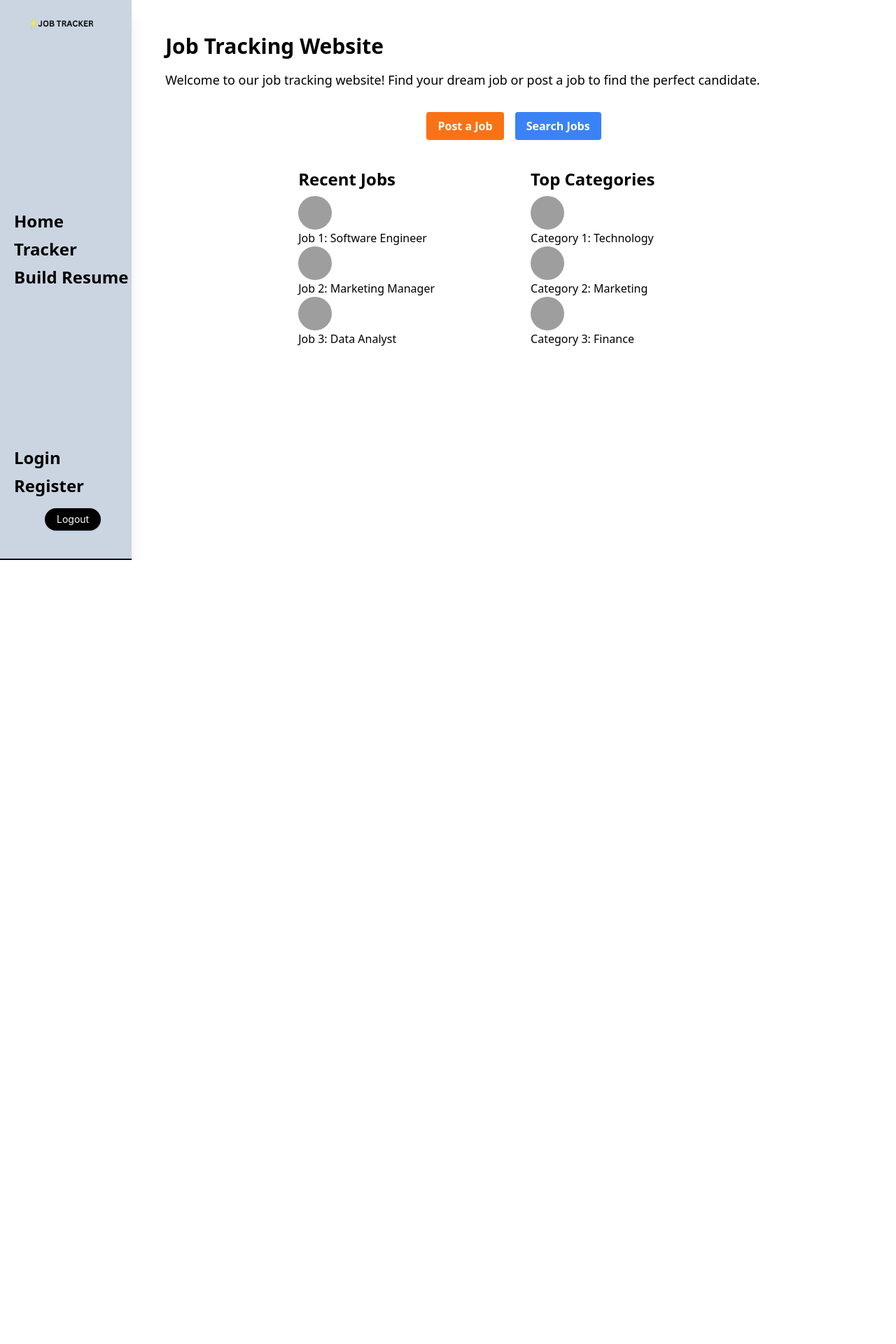
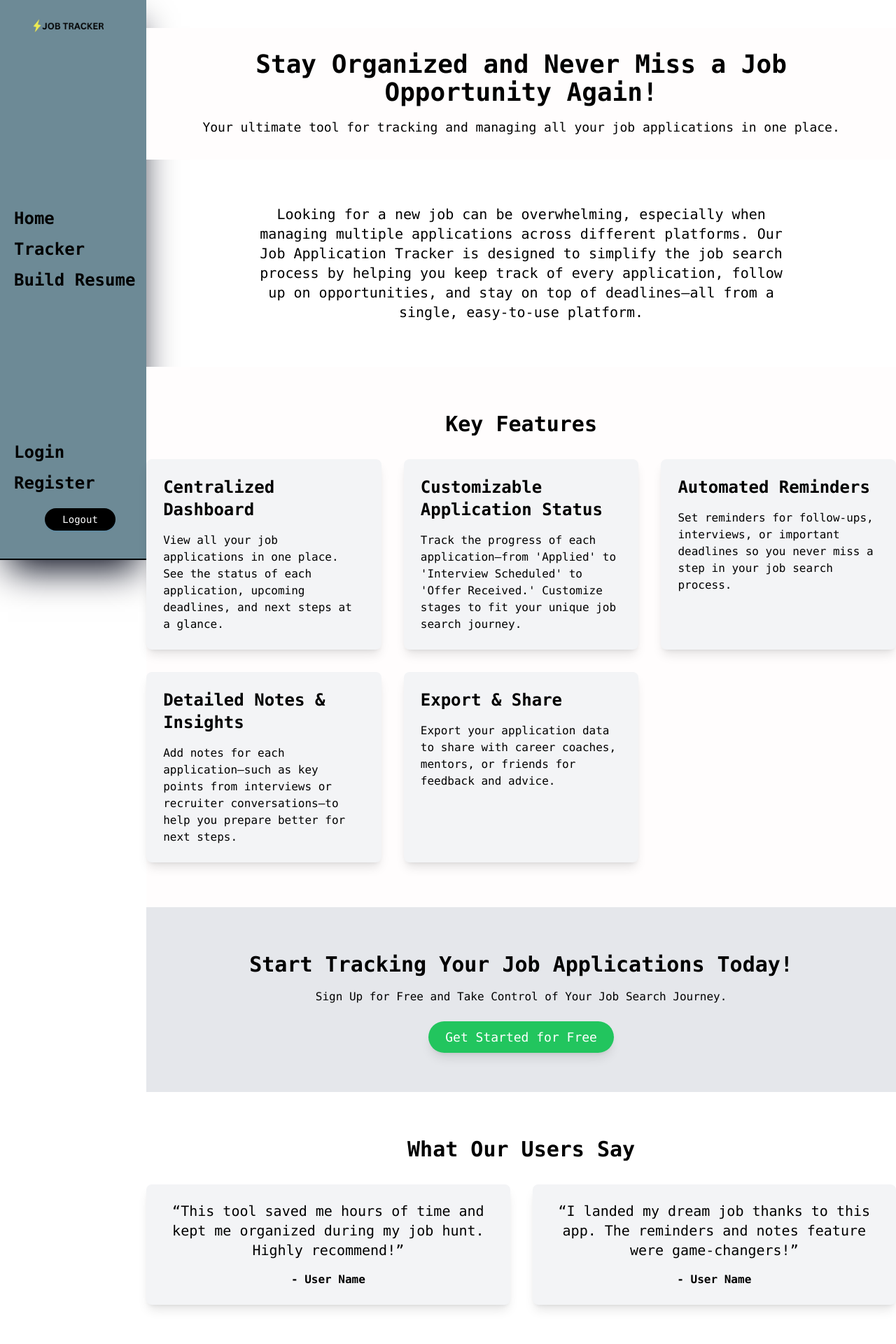
Before and after one commit to VarnanGupta/Job-Tracker, a React (Vite) app in the folder Frontend/: page / in a window 1280 px wide. Shown: the top 1920 px of the page at 70% size. Before the commit the page ends 800 px from the top, so only its background shows below. Built offline with nearby package versions, Linux system fonts and the light colour scheme; grey boxes are pictures that could not be loaded.

Commit message:
home page changed , edit functionality left still !

```diff
--- a/Frontend/src/Components/Navbar/Navbar.jsx
+++ b/Frontend/src/Components/Navbar/Navbar.jsx
@@ -5,22 +5,22 @@ import { Button } from "antd";
 function Navbar() {
 
   return (
-    <div className="md:h-full md:w-[200px] bg-slate-300 shadow-xl border-b-2 border-black flex md:flex-col justify-between">
+    <div className="md:h-full md:w-[250px] bg-[#6D8A96] shadow-2xl shadow-slate-950 border-b-2 border-black flex md:flex-col justify-between">
       {/* <p className="text-2xl font-bold mt-7 ml-10
       ">jobTracker</p> */}
       <img src="/logo.png" alt="" className=""/>
 
-      <nav className="flex md:flex-col gap-2 text-2xl font-bold ml-5">
+      <nav className="flex md:flex-col gap-3 text-2xl font-semibold font-mono ml-5">
         <NavLink to={"/"}>Home</NavLink>
         <NavLink to={"/tracker"}>Tracker</NavLink>
         <NavLink to={""}>Build Resume</NavLink>
       </nav>
-      <nav className="flex md:flex-col gap-2 text-2xl font-bold ml-5 mb-10">
+      <nav className="flex md:flex-col gap-3 text-2xl font-semibold font-mono ml-5 mb-10">
         <NavLink to={"/login"}>Login</NavLink>
         <NavLink to={"/register"}>Register</NavLink>
         <Button
         type="primary"
-        className=" bg-black text-white rounded-3xl p-3 px-4 mt-2 mx-11"
+        className=" bg-black text-white font-mono flex justify-center rounded-3xl p-3 px-4 mt-2 mx-11"
         >
         Logout
       </Button>
--- a/Frontend/src/Pages/Home/Home.jsx
+++ b/Frontend/src/Pages/Home/Home.jsx
@@ -1,55 +1,134 @@
-import React from "react";
 
 function Home() {
+  const features = [
+    {
+      title: "Centralized Dashboard",
+      description:
+        "View all your job applications in one place. See the status of each application, upcoming deadlines, and next steps at a glance.",
+    },
+    {
+      title: "Customizable Application Status",
+      description:
+        "Track the progress of each application—from 'Applied' to 'Interview Scheduled' to 'Offer Received.' Customize stages to fit your unique job search journey.",
+    },
+    {
+      title: "Automated Reminders",
+      description:
+        "Set reminders for follow-ups, interviews, or important deadlines so you never miss a step in your job search process.",
+    },
+    {
+      title: "Detailed Notes & Insights",
+      description:
+        "Add notes for each application—such as key points from interviews or recruiter conversations—to help you prepare better for next steps.",
+    },
+    {
+      title: "Export & Share",
+      description:
+        "Export your application data to share with career coaches, mentors, or friends for feedback and advice.",
+    },
+  ];
+
+  const testimonials = [
+    {
+      quote:
+        "This tool saved me hours of time and kept me organized during my job hunt. Highly recommend!",
+      name: "User Name",
+    },
+    {
+      quote:
+        "I landed my dream job thanks to this app. The reminders and notes feature were game-changers!",
+      name: "User Name",
+    },
+  ];
   return (
     <>
-    <div className="container mx-auto p-4 pt-6 md:p-6 lg:p-12">
-      <h1 className="text-3xl font-bold mb-4">Job Tracking Website</h1>
-      <p className="text-lg mb-8">Welcome to our job tracking website! Find your dream job or post a job to find the perfect candidate.</p>
-      <div className="flex flex-wrap justify-center mb-4">
-        <button className="bg-orange-500 hover:bg-orange-700 text-white font-bold py-2 px-4 rounded">
-          Post a Job
-        </button>
-        <button className="bg-blue-500 hover:bg-blue-700 text-white font-bold py-2 px-4 rounded ml-4">
-          Search Jobs
-        </button>
+    <div>
+      {/* HEADER */}
+    <header className="container bg-[#fffdfd]  p-8 font-mono font-normal text-black mt-[40px]">
+      <div className="container mx-auto text-center">
+        <h1 className="text-4xl font-bold">
+          Stay Organized and Never Miss a Job Opportunity Again!
+        </h1>
+        <p className="mt-4 text-lg">
+          Your ultimate tool for tracking and managing all your job applications
+          in one place.
+        </p>
       </div>
-      <div className="flex flex-wrap justify-center mb-4">
-        <div className="w-full md:w-1/2 xl:w-1/3 p-6">
-          <h2 className="text-2xl font-bold mb-2">Recent Jobs</h2>
-          <ul>
-            <li>
-              <img src="https://picsum.photos/200/300" alt="Job 1" className="w-12 h-12 rounded-full mr-4" />
-              <span>Job 1: Software Engineer</span>
-            </li>
-            <li>
-              <img src="https://picsum.photos/200/301" alt="Job 2" className="w-12 h-12 rounded-full mr-4" />
-              <span>Job 2: Marketing Manager</span>
-            </li>
-            <li>
-              <img src="https://picsum.photos/200/302" alt="Job 3" className="w-12 h-12 rounded-full mr-4" />
-              <span>Job 3: Data Analyst</span>
-            </li>
-          </ul>
-        </div>
-        <div className="w-full md:w-1/2 xl:w-1/3 p-6">
-          <h2 className="text-2xl font-bold mb-2">Top Categories</h2>
-          <ul>
-            <li>
-              <img src="https://picsum.photos/200/303" alt="Category 1" className="w-12 h-12 rounded-full mr-4" />
-              <span>Category 1: Technology</span>
-            </li>
-            <li>
-              <img src="https://picsum.photos/200/304" alt="Category 2" className="w-12 h-12 rounded-full mr-4" />
-              <span>Category 2: Marketing</span>
-            </li>
-            <li>
-              <img src="https://picsum.photos/200/305" alt="Category 3" className="w-12 h-12 rounded-full mr-4" />
-              <span>Category 3: Finance</span>
-            </li>
-          </ul>
+    </header>
+
+    {/* Intro */}
+    <section className="py-16 font-mono font-normal">
+      <div className="container mx-auto text-center">
+        <p className="text-xl max-w-3xl mx-auto">
+          Looking for a new job can be overwhelming, especially when managing
+          multiple applications across different platforms. Our Job Application
+          Tracker is designed to simplify the job search process by helping you
+          keep track of every application, follow up on opportunities, and stay
+          on top of deadlines—all from a single, easy-to-use platform.
+        </p>
+      </div>
+    </section>
+
+    {/* Key Features */}
+    <section className="bg-[#fffdfd] py-16 font-mono">
+      <div className="container mx-auto">
+        <h2 className="text-3xl font-bold text-center mb-8">Key Features</h2>
+        <div className="grid grid-cols-1 md:grid-cols-2 lg:grid-cols-3 gap-8">
+          {features.map((feature, index) => (
+            <div
+              key={index}
+              className="bg-gray-100 p-6 rounded-lg shadow-lg"
+            >
+              <h3 className="text-2xl font-semibold mb-4">{feature.title}</h3>
+              <p>{feature.description}</p>
+            </div>
+          ))}
         </div>
       </div>
+    </section>
+
+    {/* Start Tracking Your Job Applications Today! */}
+    <section className="bg-gray-200 text-black py-16 font-mono">
+      <div className="container mx-auto text-center">
+        <h2 className="text-3xl font-bold mb-4">
+          Start Tracking Your Job Applications Today!
+        </h2>
+        <p className="mb-8">
+          Sign Up for Free and Take Control of Your Job Search Journey.
+        </p>
+        <a
+          href="#"
+          className="bg-green-500 text-white px-6 py-3 rounded-full text-lg shadow-lg hover:bg-green-400 transition duration-300"
+        >
+          Get Started for Free
+        </a>
+      </div>
+    </section>
+
+    {/* testimonials */}
+    <section className="py-16 font-mono">
+      <div className="container mx-auto text-center">
+        <h2 className="text-3xl font-bold mb-8">What Our Users Say</h2>
+        <div className="grid grid-cols-1 md:grid-cols-2 gap-8">
+          {testimonials.map((testimonial, index) => (
+            <div
+              key={index}
+              className="bg-gray-100 p-6 rounded-lg shadow-lg"
+            >
+              <p className="text-xl">“{testimonial.quote}”</p>
+              <p className="mt-4 font-semibold">- {testimonial.name}</p>
+            </div>
+          ))}
+        </div>
+      </div>
+    </section>
+
+    {/* FOOTER */}
+    <footer className="bg-gray-800 text-white py-8 font-mono">
+      <div className="container mx-auto text-center">
+        <p>&copy; 2024 Job Application Tracker. All rights reserved.</p>
+      </div>
+    </footer>
     </div>
     </>
   )
--- a/Frontend/src/Pages/Tracker/JobModal.jsx
+++ b/Frontend/src/Pages/Tracker/JobModal.jsx
@@ -50,7 +50,7 @@ function JobModal() {
     <div>
       <Button
         type="primary"
-        className=" bg-black text-white rounded-3xl p-3 px-4 mt-5 mx-5"
+        className=" bg-green-500 text-white px-6 py-3 rounded-full text-lg shadow-lg hover:bg-green-400 transition duration-300 p-3 mt-5 mx-5 font-mono"
         onClick={showModal}
       >
         + Add Job
@@ -58,11 +58,12 @@ function JobModal() {
 
       <Modal
         title={
-          <span className="text-3xl font-normal">New Job Applied In :</span>
+          <span className="text-3xl font-mono font-normal">New Job Applied In :</span>
         }
         open={addSection}
         onOk={handleOk}
         onCancel={handleCancel}
+
       >
         {/* COMPANY NAME */}
         <div className="mb-4 flex items-center mt-5">
--- a/Frontend/src/Pages/Tracker/Tracker.jsx
+++ b/Frontend/src/Pages/Tracker/Tracker.jsx
@@ -4,12 +4,9 @@ import JobModal from './JobModal.jsx'
 
 
 function Tracker() {
-
-
-
   return (
   <>
-  <div className="w-full">
+  <div className="container mx-auto w-full bg-[#fffdfd] text-black">
       <JobModal />
       <Table />
     </div>
```
Also changed, not shown: Frontend/src/Pages/Tracker/JobUpdateModal.jsx (+24 -27 lines), Frontend/src/Pages/Tracker/Table.jsx (+13 -8 lines).
